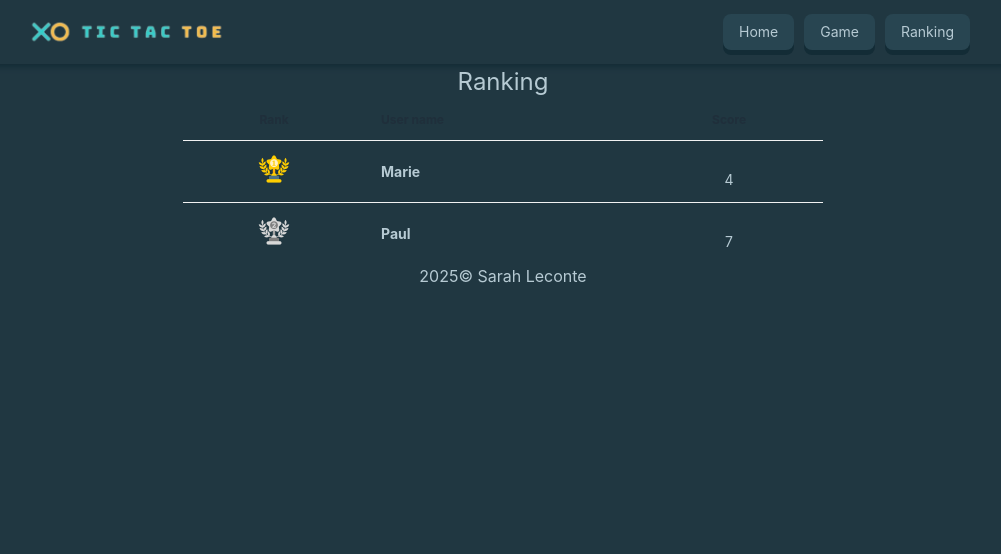
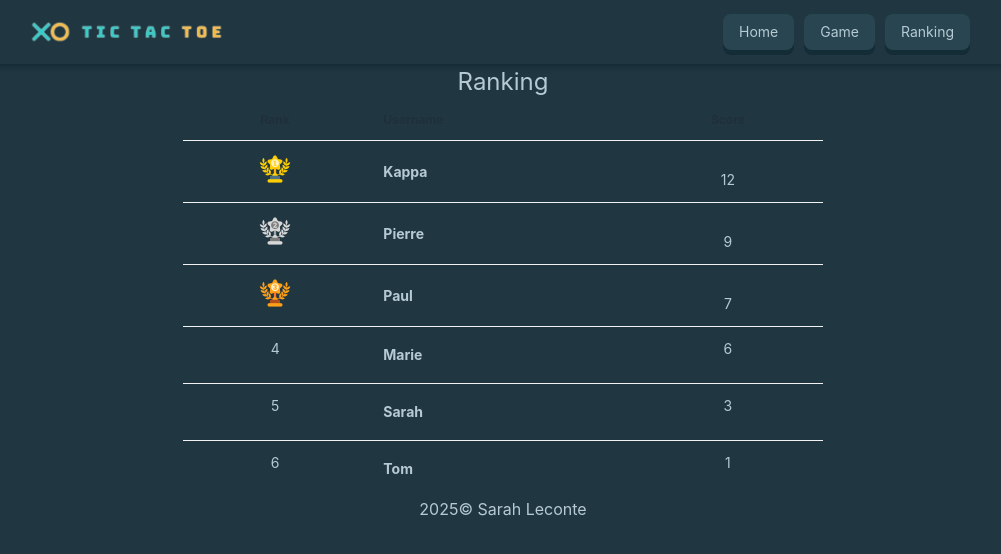
Before and after one commit to sarahlte/REACT_tic_tac_toe, a React (Vite) app: page /ranking in a window 1280 px wide. Shown: the top 554 px of the page, without its empty margins (137-1138 px from the left). Built offline with nearby package versions, Linux system fonts and the light colour scheme.

Commit message:
Update Ranking.jsx

```diff
--- a/src/pages/Ranking.jsx
+++ b/src/pages/Ranking.jsx
@@ -4,7 +4,7 @@ import second from '../assets/2nd-place.png'
 import third from '../assets/3rd-place.png'
 
 export default function Ranking() {
-    const [players, setPlayers] = useState(localStorage.getItem('ranking')? localStorage.getItem('ranking') : JSON.stringify([{username: 'Marie', score: 4}, {username: 'Paul', score: 7}]))
+    const [players, setPlayers] = useState(localStorage.getItem('ranking')? localStorage.getItem('ranking') : JSON.stringify([{username: 'Kappa', score: 12}, {username: 'Pierre', score: 9},{username: 'Paul', score: 7}, {username: 'Marie', score: 6}, {username: 'Sarah', score: 3}, {username: 'Tom', score: 1}]))
 
     const users = JSON.parse(players);
 
@@ -83,7 +83,7 @@ export default function Ranking() {
                 <thead>
                     <tr>
                         <th className='flex justify-center'>Rank</th>
-                        <th>User name</th>
+                        <th>Username</th>
                         <th className='flex justify-center'>Score</th>
                     </tr>
                 </thead>
```
